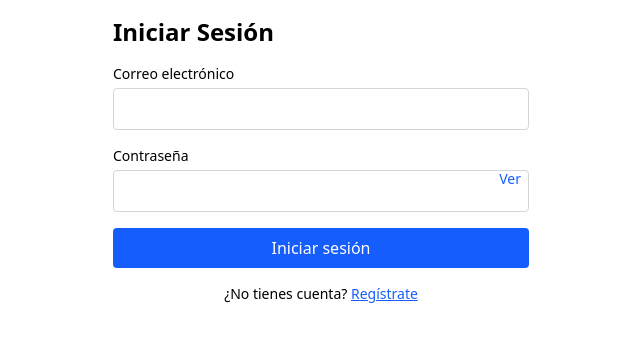
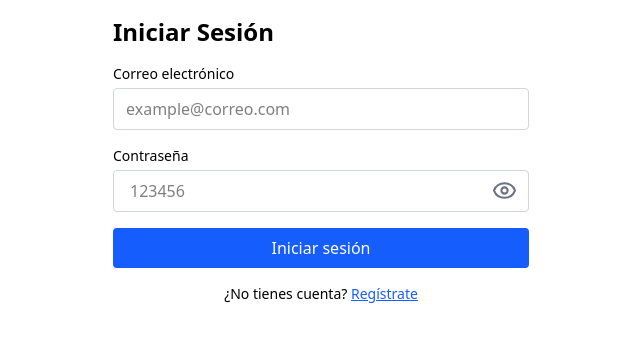
Before and after one commit to Pedrogj/BudgetAppVite, a React (Vite) app: page /login in a window 1280 px wide. Shown: the top 342 px of the page, without its empty margins (319-959 px from the left). Built offline with nearby package versions, Linux system fonts and the light colour scheme; no server answers.

Commit message:
working in the file AuthForm

```diff
--- a/src/components/AuthForm.jsx
+++ b/src/components/AuthForm.jsx
@@ -1,6 +1,8 @@
 import { useState } from "react";
+import { Eye, EyeOff } from "lucide-react";
+import toast from "react-hot-toast";
+
 import { useAuth } from "../context/AuthContext";
-import toast from "react-hot-toast";
 
 export const AuthForm = () => {
   const { login, signup } = useAuth();
@@ -58,24 +60,26 @@ export const AuthForm = () => {
           value={email}
           onChange={(e) => setEmail(e.target.value)}
           disabled={loading}
+          placeholder="example@correo.com"
         />
       </div>
       <div className="relative">
         <label className="block mb-1 text-sm font-medium">Contraseña</label>
         <input
           type={showPassword ? "text" : "password"}
-          className="w-full border border-gray-300 rounded px-3 py-2 pr-10"
+          className="w-full border border-gray-300 rounded px-4 py-2 pr-10 focus:outline-none focus:ring-2 focus:ring-blue-400"
           value={password}
           onChange={(e) => setPassword(e.target.value)}
           disabled={loading}
+          placeholder="123456"
         />
         <button
           type="button"
           onClick={() => setShowPassword(!showPassword)}
-          className="absolute right-2 top-1/2 -translate-y-1/2 text-sm text-blue-600"
+          className="absolute right-3 mt-2 cursor-pointer text-gray-500 hover:text-gray-700"
           tabIndex={-1}
         >
-          {showPassword ? "Ocultar" : "Ver"}
+          {showPassword ? <EyeOff size={25} /> : <Eye size={25} />}
         </button>
       </div>
       <button
```
